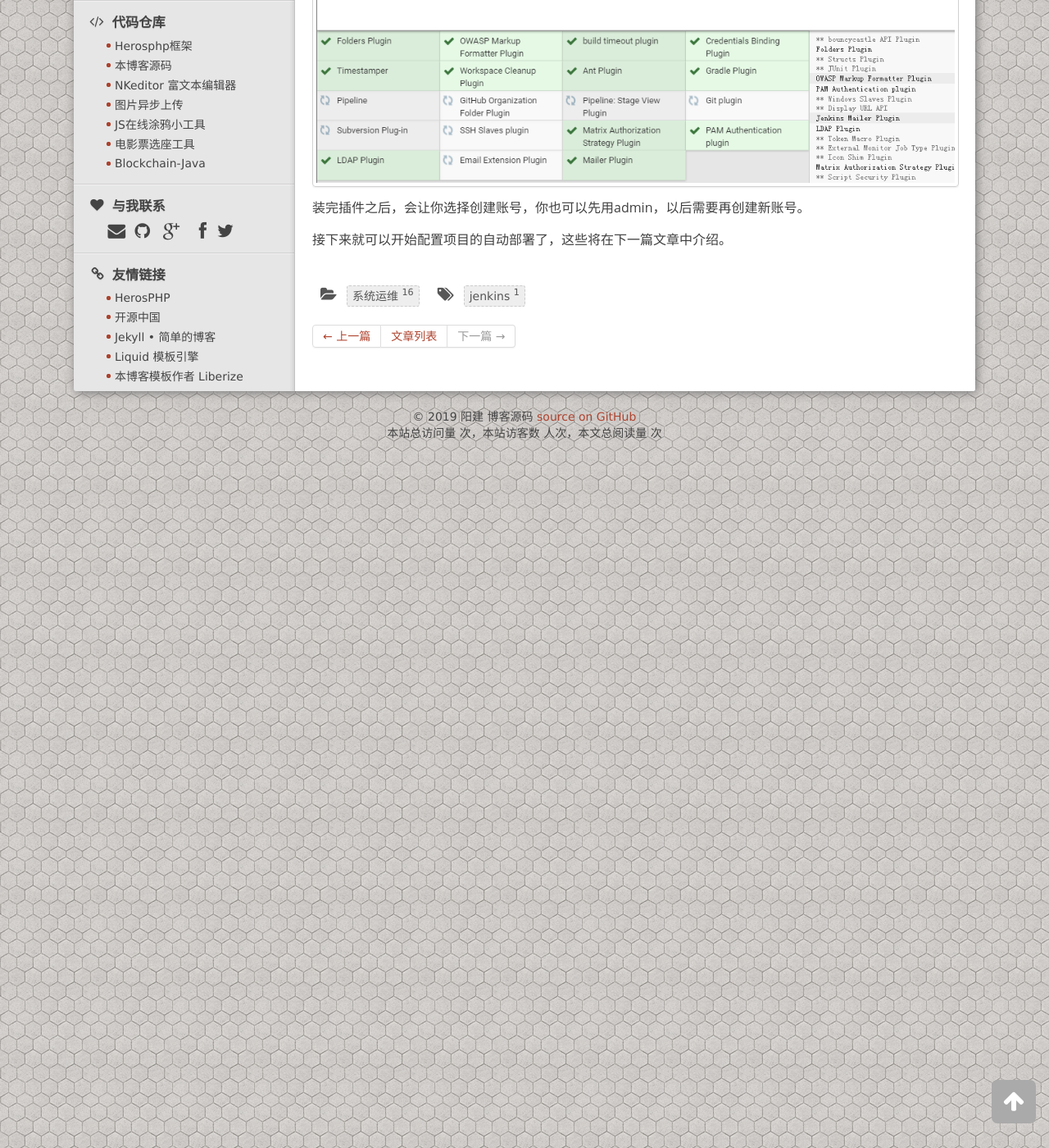
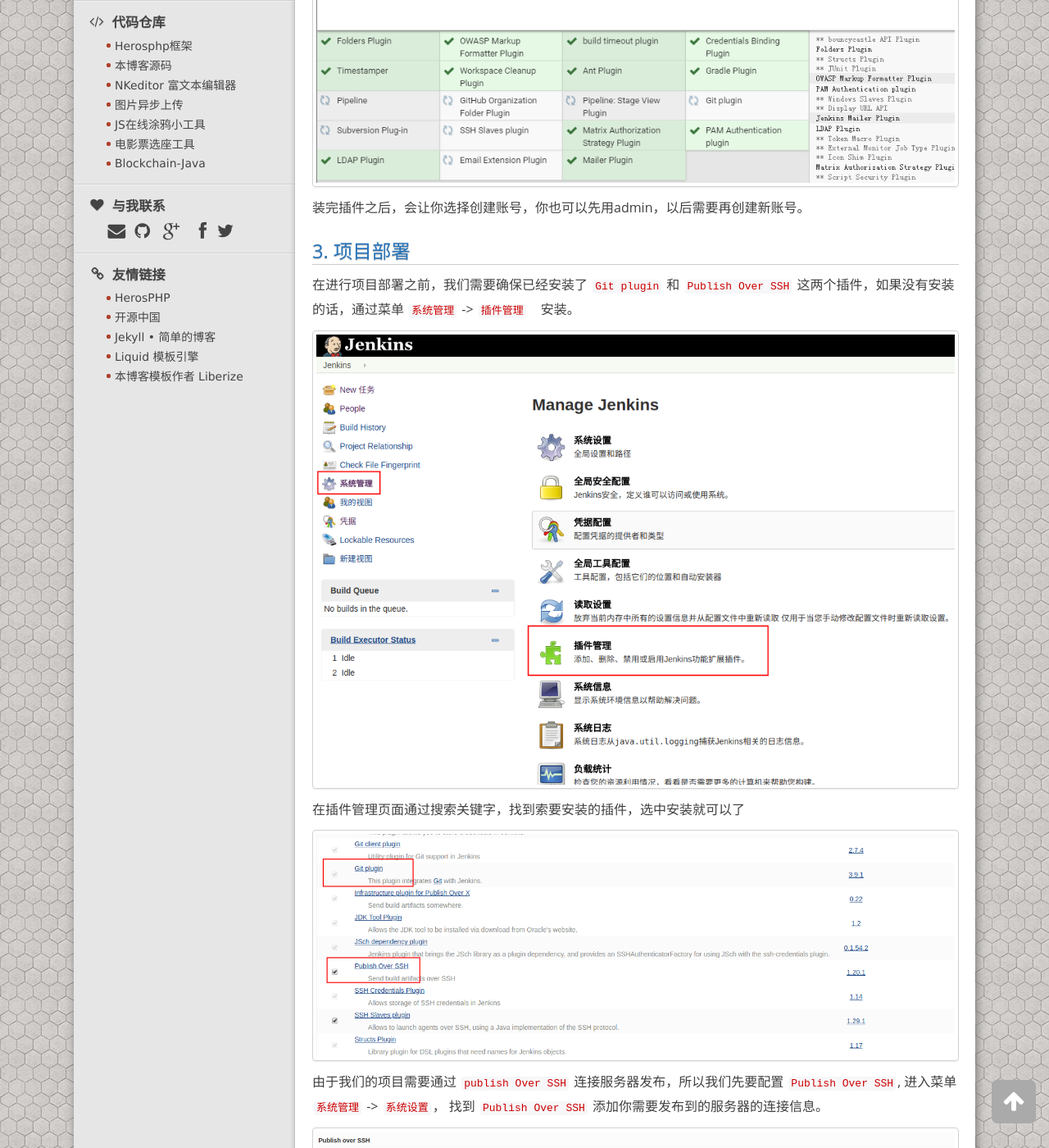
Before and after one commit to FunctFan/blog, a Jekyll site: the page built from _posts/2018/12/2018-12-10-install-jenkins.md, in a window 1280 px wide and 1400 px high, scrolled down 2556 px. Shown: the whole window at 82% size. Built offline with Jekyll 4.4.1, drawn with Linux system fonts in a browser that asks for light colours.

Commit message:
update the blog 2018-12-10-install-jenkins.md

```diff
--- a/_posts/2018/12/2018-12-10-install-jenkins.md
+++ b/_posts/2018/12/2018-12-10-install-jenkins.md
@@ -56,4 +56,17 @@ http://localhost:8080/jenkins 了。
 
 装完插件之后，会让你选择创建账号，你也可以先用admin，以后需要再创建新账号。
 
-接下来就可以开始配置项目的自动部署了，这些将在下一篇文章中介绍。
+# 3. 项目部署
+
+在进行项目部署之前，我们需要确保已经安装了 `Git plugin` 和 `Publish Over SSH` 这两个插件，如果没有安装的话，通过菜单 `系统管理` -> `插件管理`　安装。
+
+<img class="img-view" data-src="/images/2018/12/jenkins-04.png" src="/images/1px.png" />
+
+在插件管理页面通过搜索关键字，找到索要安装的插件，选中安装就可以了
+
+<img class="img-view" data-src="/images/2018/12/jenkins-05.png" src="/images/1px.png" />
+
+由于我们的项目需要通过 `publish Over SSH` 连接服务器发布，所以我们先要配置 `Publish Over SSH`, 进入菜单 `系统管理` -> `系统设置`， 找到
+`Publish Over SSH` 添加你需要发布到的服务器的连接信息。
+
+<img class="img-view" data-src="/images/2018/12/jenkins-06.png" src="/images/1px.png" />
```
